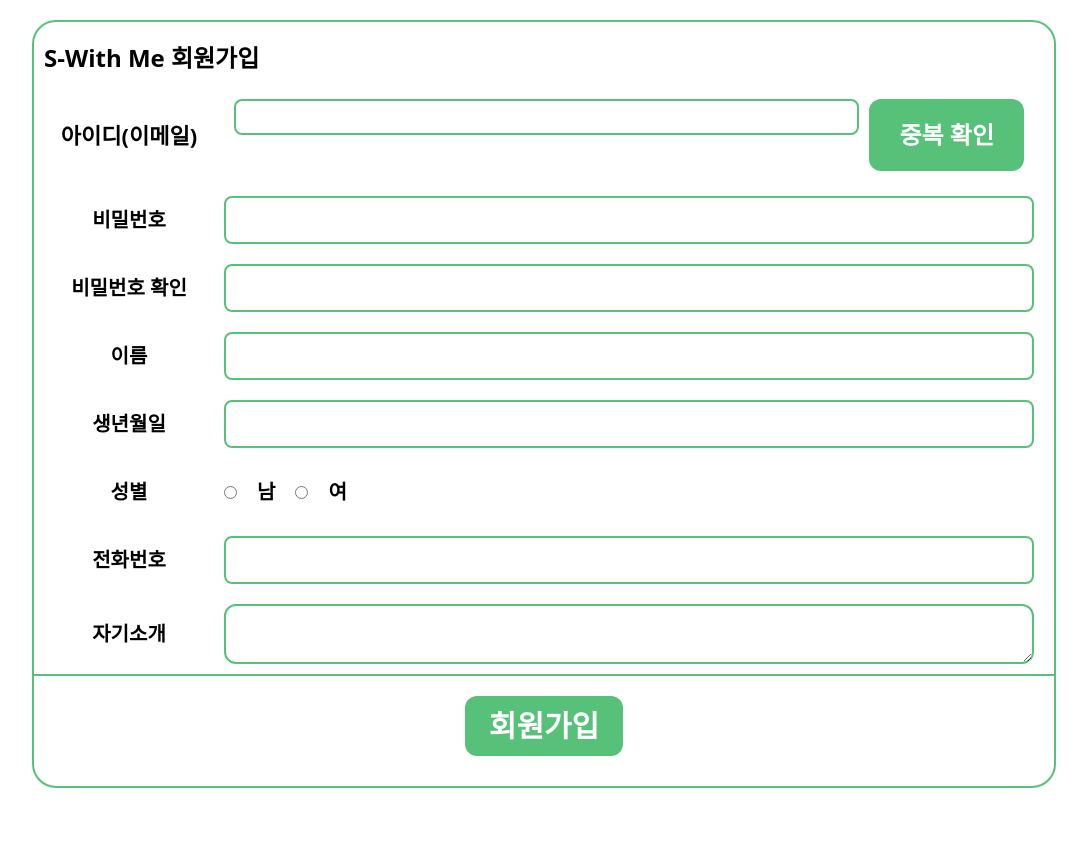
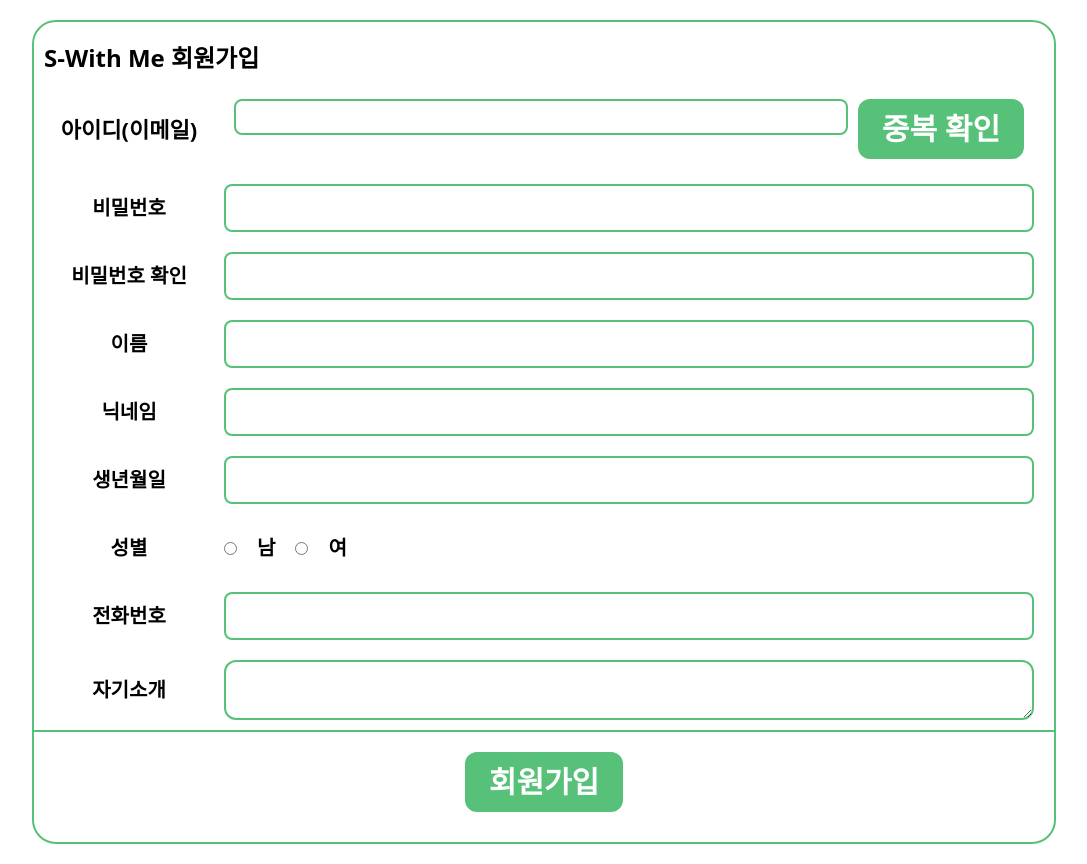
Before and after one commit to Team-Do-Nothing/swithme-frontend, a Next.js app: page /signup in a window 1280 px wide. Shown: the whole page, without its empty margins (96-1183 px from the left). Before the commit the page ends 808 px from the top, so only its background shows below. Built offline with nearby package versions, Linux system fonts and the light colour scheme.

Commit message:
[feat] #4 authSlice 생성 및 signUp 구현

```diff
--- a/src/app/(auth)/signup/page.tsx
+++ b/src/app/(auth)/signup/page.tsx
@@ -2,12 +2,23 @@
 
 import Button from "@/components/Button";
 import Input from "@/components/Input";
-import { FormEventHandler } from "react";
+import { signUp } from "@/redux/slices/authSlice";
+import { useAppDispatch, useAppSelector } from "@/redux/store";
+import axios from "axios";
+import { FormEventHandler, MouseEventHandler, useRef } from "react";
 
 const SignUp = () => {
+  const idRef = useRef<HTMLInputElement>(null);
+
+  const dispatch = useAppDispatch();
+  const member = useAppSelector(select=>select.auth);
 
   const handleSubmit : FormEventHandler = (e) => {
     e.preventDefault();
+
+    const formData = new FormData(e.target as HTMLFormElement);
+    console.log(formData.get("introduce"))
+    dispatch(signUp(formData));
   }
 
   return (
@@ -27,18 +38,14 @@ const SignUp = () => {
               아이디(이메일)
             </label>
             <div className="w-full flex justify-start items-start self-stretch flex-grow-0 flex-shrink-0 overflow-hidden gap-2.5 px-2.5 py-[5px] h-fit">
-              <Input id="email" name="email" className="w-full" />
-              <div className="flex flex-col justify-center items-center flex-grow-0 flex-shrink-0 relative overflow-hidden gap-2.5 px-[30px] py-5 rounded-xl bg-primary-100">
-                <p className="flex-grow-0 flex-shrink-0 text-2xl font-semibold text-left text-white">
-                  중복 확인
-                </p>
-              </div>
+              <Input ref={idRef} id="email" name="email" className="w-full" />
+              <Button size="lg">중복 확인</Button>
             </div>
             <label htmlFor="pw" className="flex flex-col justify-center items-center self-stretch flex-grow-0 flex-shrink-0 w-[150px] relative overflow-hidden gap-2.5 py-2.5 font-semibold text-xl">
               비밀번호
             </label>
             <Input id="pw" name="pw" type="password" className="w-full" />
-            <label htmlFor="pw" className="flex flex-col justify-center items-center self-stretch flex-grow-0 flex-shrink-0 w-[150px] relative overflow-hidden gap-2.5 py-2.5 font-semibold text-xl">
+            <label htmlFor="pwcheck" className="flex flex-col justify-center items-center self-stretch flex-grow-0 flex-shrink-0 w-[150px] relative overflow-hidden gap-2.5 py-2.5 font-semibold text-xl">
               비밀번호 확인
             </label>
             <Input id="pwcheck" name="pwcheck" type="password" className="w-full" />
@@ -46,10 +53,14 @@ const SignUp = () => {
               이름
             </label>
             <Input id="name" name="name" type="password" className="w-full" />
-            <label htmlFor="pw" className="flex flex-col justify-center items-center self-stretch flex-grow-0 flex-shrink-0 w-[150px] relative overflow-hidden gap-2.5 py-2.5 font-semibold text-xl">
+            <label htmlFor="nickname" className="flex flex-col justify-center items-center self-stretch flex-grow-0 flex-shrink-0 w-[150px] relative overflow-hidden gap-2.5 py-2.5 font-semibold text-xl">
+              닉네임
+            </label>
+            <Input id="nickname" name="nickname" type="password" className="w-full" />
+            <label htmlFor="" className="flex flex-col justify-center items-center self-stretch flex-grow-0 flex-shrink-0 w-[150px] relative overflow-hidden gap-2.5 py-2.5 font-semibold text-xl">
               생년월일
             </label>
-            <Input id="pw" name="pw" type="password" className="w-full" />
+            <Input id="birthdate" name="birthdate" type="password" className="w-full" />
             <div className="flex flex-col justify-center items-center self-stretch flex-grow-0 flex-shrink-0 w-[150px] relative overflow-hidden gap-2.5 py-2.5 font-semibold text-xl">
               성별
             </div>
@@ -63,10 +74,10 @@ const SignUp = () => {
               전화번호
             </label>
             <Input id="phone" name="phone" className="w-full" />
-            <label htmlFor="pw" className="flex flex-col justify-center items-center self-stretch flex-grow-0 flex-shrink-0 relative overflow-hidden gap-2.5 py-2.5 font-semibold text-xl">
+            <label htmlFor="introduce" className="flex flex-col justify-center items-center self-stretch flex-grow-0 flex-shrink-0 relative overflow-hidden gap-2.5 py-2.5 font-semibold text-xl">
               자기소개
             </label>
-            <textarea className="w-full flex justify-start items-center flex-grow-0 flex-shrink-0 overflow-auto px-2.5 py-1 border-primary-100 border-2 rounded-xl"></textarea>
+            <textarea id="introduce" name="introduce" className="w-full flex justify-start items-center flex-grow-0 flex-shrink-0 overflow-auto px-2.5 py-1 border-primary-100 border-2 rounded-xl"></textarea>
           </div>
           <Button size="lg">회원가입</Button>
         </form>
--- /dev/null
+++ b/src/redux/slices/authSlice.ts
@@ -0,0 +1,58 @@
+import { createAsyncThunk, createSlice } from "@reduxjs/toolkit";
+import { Member } from "../interface";
+import axios from "axios";
+
+interface authState {
+  status: string,
+  data: Member,
+}
+
+const initialState : authState = {
+  status: 'logout',
+  data: {
+    memberId: 0,
+    email: "",
+    name: "",
+    nickname: "",
+  }
+}
+
+export const signUp = createAsyncThunk('signup', async (data : FormData)=>{
+  const signUpData : Member = {
+    memberId: 0,
+    email: data.get("email") as string,
+    password: data.get("pw") as string,
+    name: data.get("name") as string,
+    nickname: data.get("nickname") as string,
+    gender: data.get("gender") as string,
+    birthdate: data.get("birthdate") as string,
+    phone: data.get("phone") as string,
+    introduce: data.get("introduce") as string,
+  };
+
+  console.log(signUpData);
+  return signUpData;
+
+  // const memberData = (await axios.post(`${process.env.NEXT_PUBLIC_SERVER_URI}/auth/signup`, signUpData)).data();
+  // return {...signUpData, memberId:memberData.memberId};
+});
+
+const authSlice = createSlice({
+  name: 'auth',
+  initialState,
+  reducers: {},
+  extraReducers: (builder)=>{
+    builder.addCase(signUp.fulfilled, (state, action)=>{
+      state.status = "login";
+      state.data = action.payload;
+    }),
+    builder.addCase(signUp.pending, (state)=>{
+      state.status = "loading";
+    }),
+    builder.addCase(signUp.rejected, (state)=>{
+      state = initialState;
+    })
+  }
+})
+
+export default authSlice.reducer;
--- a/src/redux/store.ts
+++ b/src/redux/store.ts
@@ -1,10 +1,12 @@
 import { configureStore } from "@reduxjs/toolkit";
 import dummySlice from "./slices/dummySlice";
 import { TypedUseSelectorHook, useDispatch, useSelector } from "react-redux";
+import authSlice from "./slices/authSlice";
 
 export const store = configureStore({
   reducer: {
-    dummy: dummySlice
+    dummy: dummySlice,
+    auth: authSlice,
   },
 })
 
```
